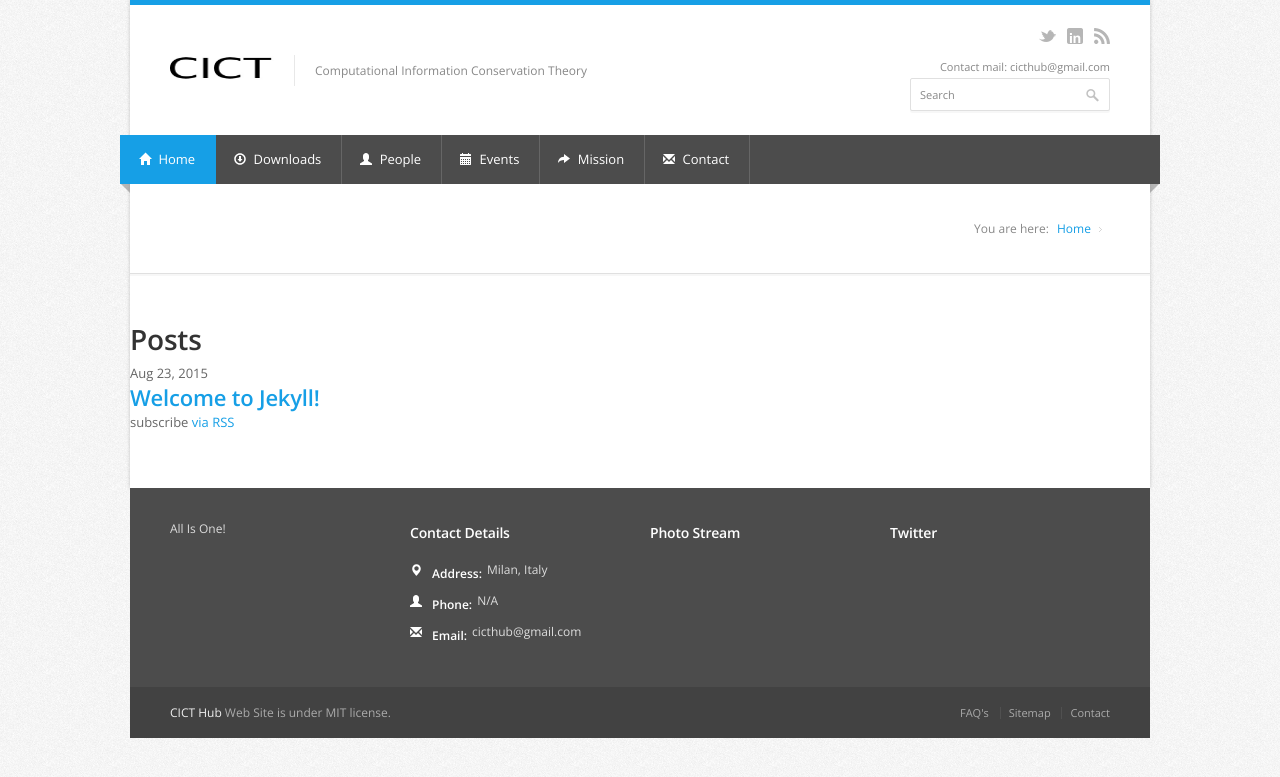
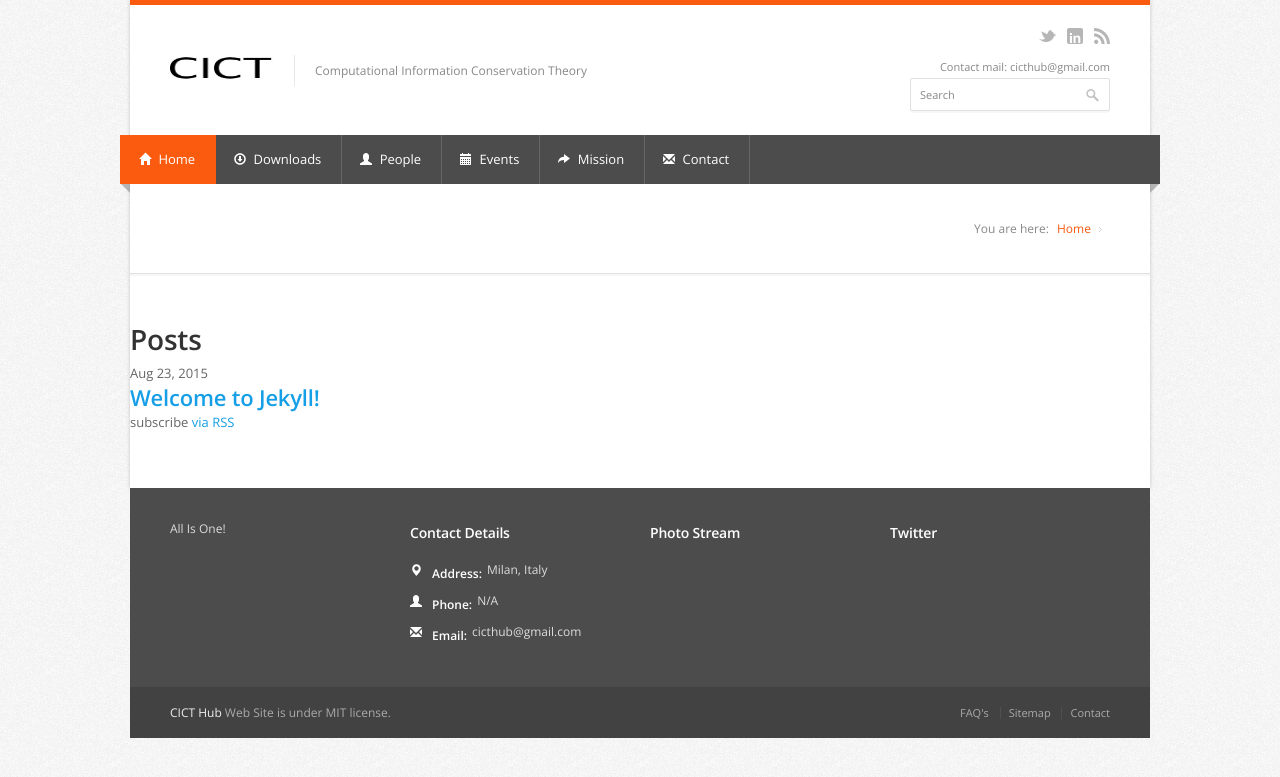
Before and after one commit to cicthub/cicthub.github.io, a Jekyll site: the page built from index.html, in a window 1280 px wide. Shown: the top 777 px of the page. Built offline with Jekyll 4.4.1, drawn with Linux system fonts in a browser that asks for light colours.

Commit message:
changed color to orange

```diff
--- a/_includes/head.html
+++ b/_includes/head.html
@@ -7,7 +7,7 @@
   <meta name="description" content="{% if page.excerpt %}{{ page.excerpt | strip_html | strip_newlines | truncate: 160 }}{% else %}{{ site.description }}{% endif %}">
 
   <link rel="stylesheet" href="{{ "/css/style.css" | prepend: site.baseurl }}">
-  <link rel="stylesheet" href="{{ "/css/colors/blue.css" | prepend: site.baseurl }}" id="colors">
+  <link rel="stylesheet" href="{{ "/css/colors/orange.css" | prepend: site.baseurl }}" id="colors">
 
   <!--<link rel="stylesheet" href="{{ "/css/main.css" | prepend: site.baseurl }}">-->
   <link rel="canonical" href="{{ page.url | replace:'index.html','' | prepend: site.baseurl | prepend: site.url }}">
```
